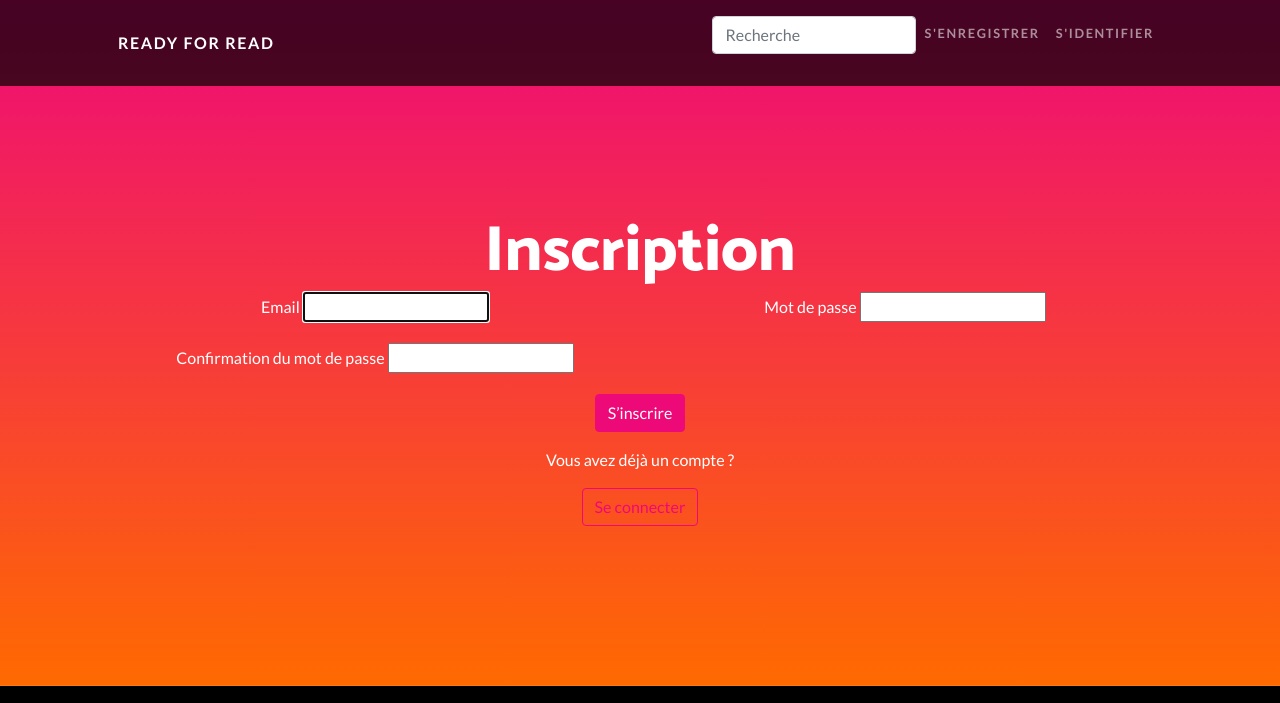
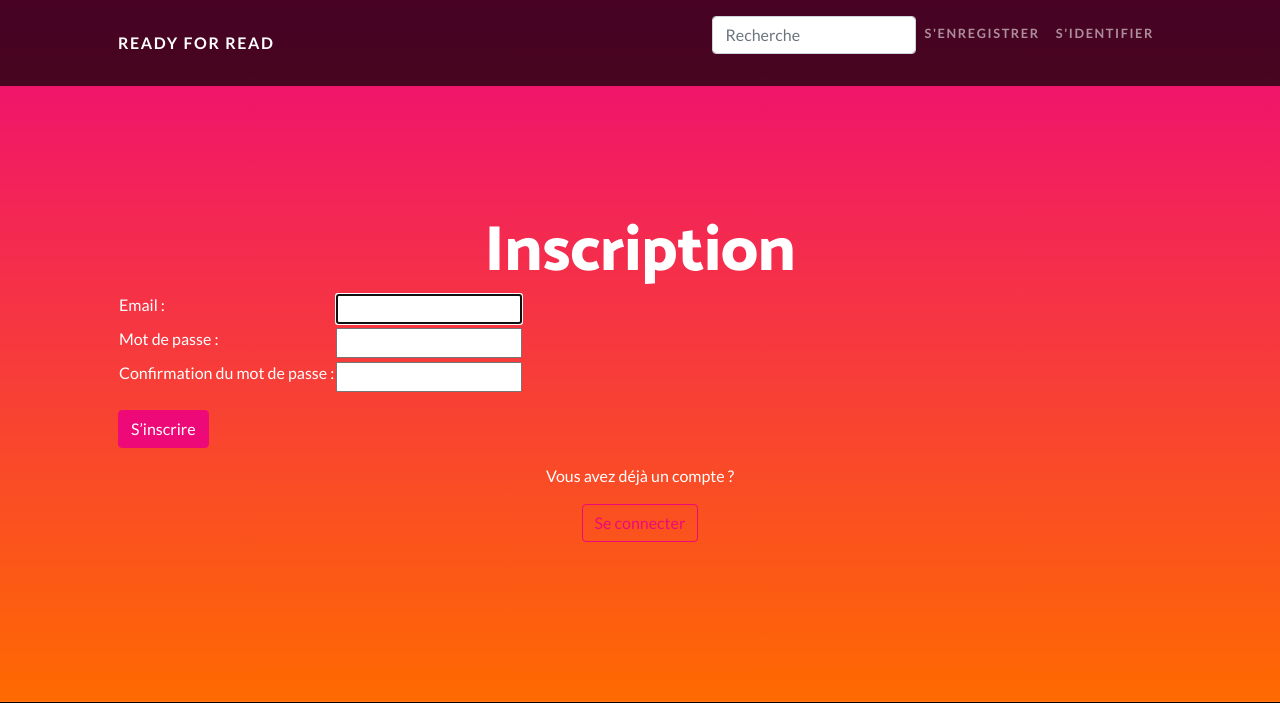
Before and after one commit to jbbaillet85/veille_tracking, a Django app: page /user/register/ in a window 1280 px wide. Shown: the top 703 px of the page. Run offline with Django 4.2, Linux system fonts and the light colour scheme; some libraries are stand-ins or nearby versions.

Commit message:
feat: transform div in table in login.html and register.html

```diff
--- a/templates/app_user/register.html
+++ b/templates/app_user/register.html
@@ -1,34 +1,38 @@
 {% extends "base/base.html" %}
 {% block title_h2 %}Inscription{% endblock %}
 {% block content %}
-<div class="container">
+<div class="container text-justify">
     <!-- Afficher les erreurs du formulaire -->
-    <form method="POST" class="row g-3 needs-validation">
+    <form method="POST" class="needs-validation">
       {% csrf_token %}
       {% if form.errors %}
-        <div class="col-12 alert alert-danger" role="alert">
+      <div class="alert alert-danger" role="alert">
         {{ form.errors }}
       </div>
       {% endif %}
-        <div class="col-md-6">
-            <label for="{{ form.email.id_for_label }}" class="form-label">{{ form.email.label }}</label>
-            {{ form.email }}
-        </div>
-        <div class="col-md-6">
-            <label for="{{ form.password1.id_for_label }}" class="form-label">{{ form.password1.label }}</label>
-            {{ form.password1 }}
-        </div>
-        <div class="col-md-6">
-            <label for="{{ form.password2.id_for_label }}" class="form-label">{{ form.password2.label }}</label>
-            {{ form.password2 }}
-        </div>
-        <div class="col-12">
+      <table>
+        <tbody>
+          <tr>
+            <td>{{ form.email.label_tag }}</td>
+            <td>{{ form.email }}</td>
+          </tr>
+          <tr>
+            <td>{{ form.password1.label_tag }}</td>
+            <td>{{ form.password1 }}</td>
+          </tr>
+          <tr>
+            <td>{{ form.password2.label_tag }}</td>
+            <td>{{ form.password2 }}</td>
+          </tr>
+        </tbody>
+      </table>
+      <div class="mt-3">
         <button type="submit" class="btn btn-primary">S’inscrire</button>
       </div>
     </form>
     <!-- Lien vers la page de connexion -->
-    <div class="col-12">
-        <p class="mt-3">Vous avez déjà un compte ?</p>
+    <div class="text-center mt-3">
+      <p>Vous avez déjà un compte ?</p>
       <a href="{% url 'login' %}" class="btn btn-outline-primary">Se connecter</a>
     </div>
     <!-- Message de réussite après l'inscription réussie -->
@@ -38,5 +42,4 @@
     </div>
     {% endif %}
   </div>
-
   {% endblock content %}
```
Also changed, not shown: templates/app_user/login.html (+15 -16 lines). Lines whose indentation alone changed are shown as unchanged.
